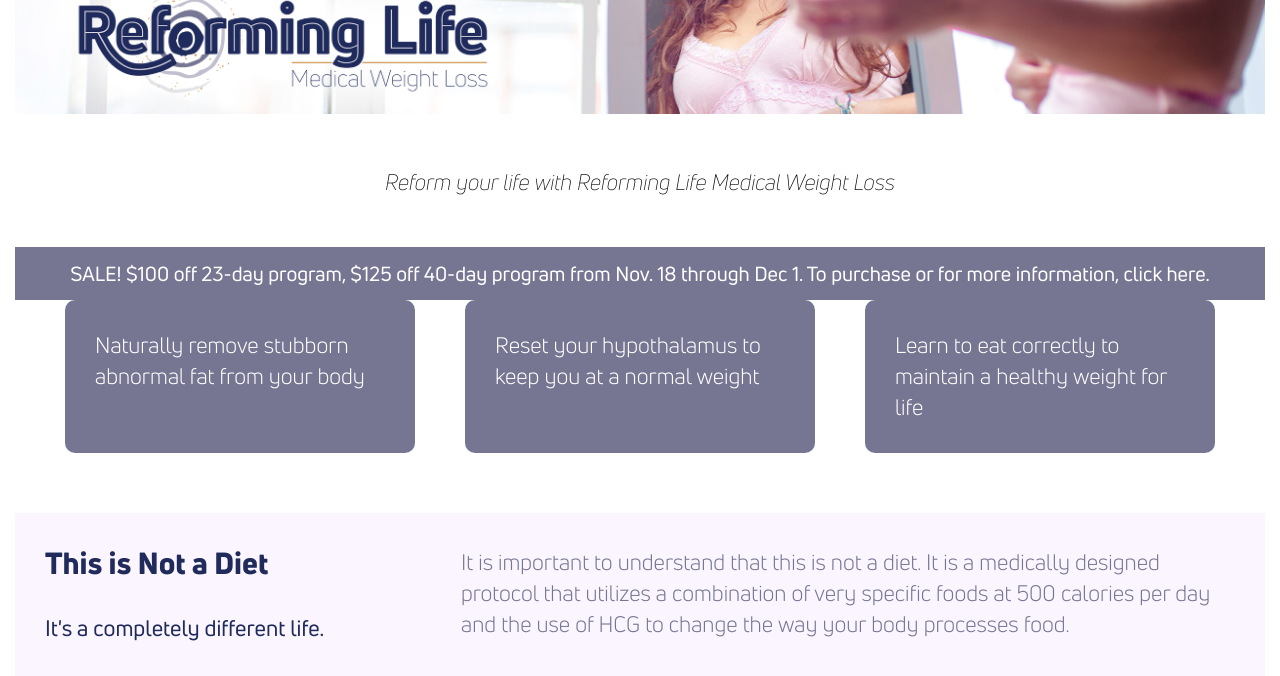
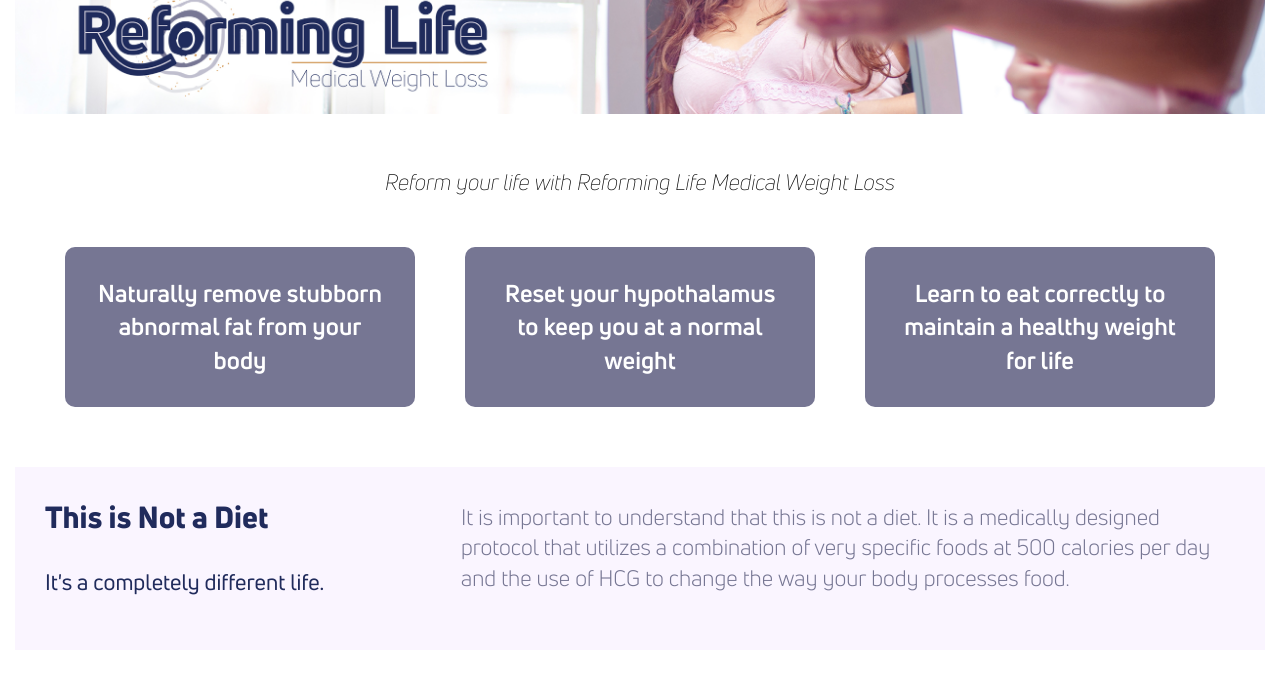
Before and after one commit to theneverwoods/gerstenberg.clinic, a Jekyll site: the page built from services/medicalweightloss.html, in a window 1280 px wide and 900 px high, scrolled down 302 px, cut to the strip 0-676 px from the top of the window. Built offline with Jekyll 4.4.1, drawn with Linux system fonts in a browser that asks for light colours; some of the changed text lies outside the part shown.

Commit message:
Update medicalweightloss.html

```diff
--- a/services/medicalweightloss.html
+++ b/services/medicalweightloss.html
@@ -9,9 +9,6 @@ stylesheet: weight-loss
 redirect_from: /weightloss
 ---
 
-    <div class="dark" style="text-align: center;">
-      <a href="tel:+1-409-210-3336" target="_blank"><h1 style="display: inline-block; font-weight: normal;">SALE! $100 off 23-day program, $125 off 40-day program from Nov. 18 through Dec 1. To purchase or for more information, click here.</h1></a>
-    </div>
 
 <div class="row cards">
 	<div class="third card dark">
@@ -83,6 +80,11 @@ redirect_from: /weightloss
 			<span>One Grissini breadstick or one Melba toast.</span>
 		</div>
 	</div>
+
+	    <div class="dark" style="text-align: center;">
+      <a href="tel:+1-409-210-3336" target="_blank"><h1 style="display: inline-block; font-weight: normal;">SALE! $100 off 23-day program, $125 off 40-day program from Nov. 18 through Dec 1. To purchase or for more information, call 409.210.3336.</h1></a>
+    </div>
+
 </div>
 
 {% include schedule-consultation.html %}
```
